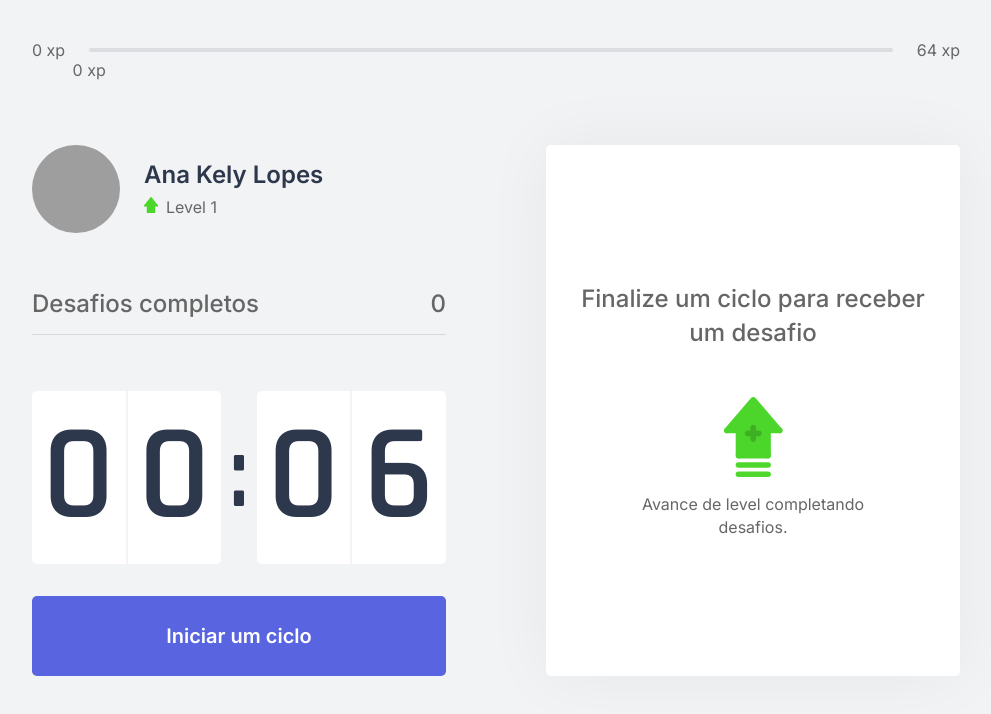
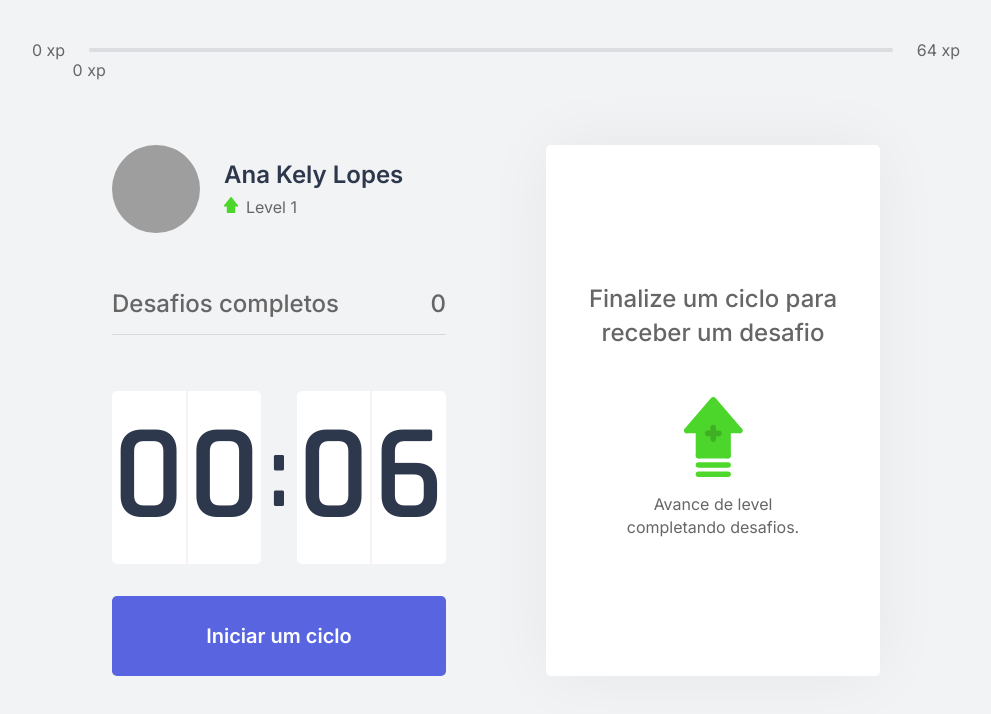
Before and after one commit to kelyAna/NLW_4, a Next.js app in the folder moveit-next/: page / in a window 1280 px wide. Shown: the top 714 px of the page, without its empty margins (144-1135 px from the left). Built offline with nearby package versions, Linux system fonts and the light colour scheme; grey boxes are pictures that could not be loaded.

Commit message:
Add padding in section

```diff
--- a/moveit-next/src/components/ChallengeBox.tsx
+++ b/moveit-next/src/components/ChallengeBox.tsx
@@ -4,7 +4,7 @@ import { ChallengesContext } from '../contexts/ChallengesContext'
 import styles from '../styles/components/ChallengeBox.module.css'
 
 export function ChallengeBox() {
-  const { activeChallenge, resetChallenge } = useContext(ChallengesContext)
+  const { activeChallenge, resetChallenge, completeChallenge } = useContext(ChallengesContext)
 
   return (
     <div className={styles.challengeBoxContainer}>
@@ -30,6 +30,7 @@ export function ChallengeBox() {
             <button
               type='button'
               className={styles.challengeSuccedButton}
+              onClick={completeChallenge}
             >
               Completei
             </button>
--- a/moveit-next/src/styles/global.css
+++ b/moveit-next/src/styles/global.css
@@ -48,6 +48,10 @@ a{
     color: inherit;
 }
 
+section{
+    padding: 5rem;
+}
+
 
 .experience-bar{
     display: flex;
```
